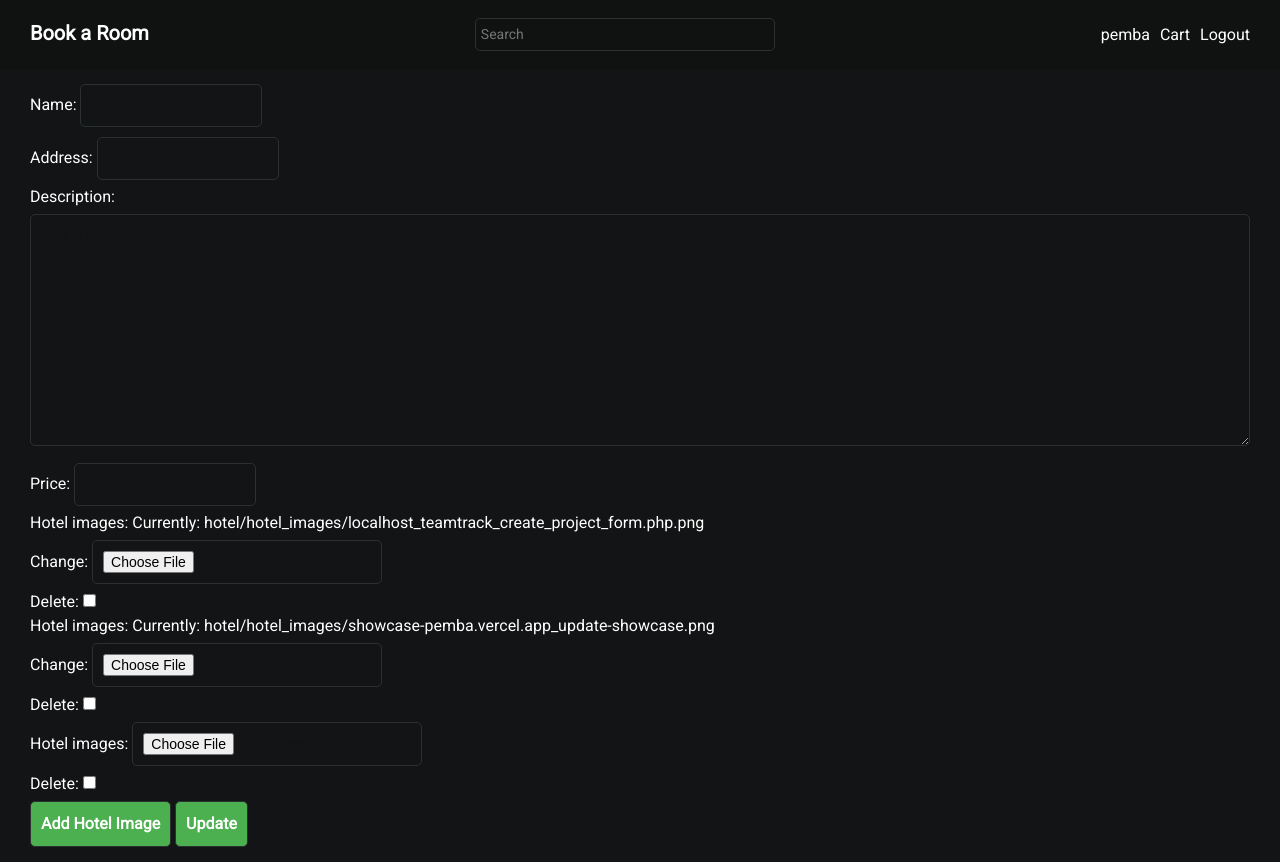
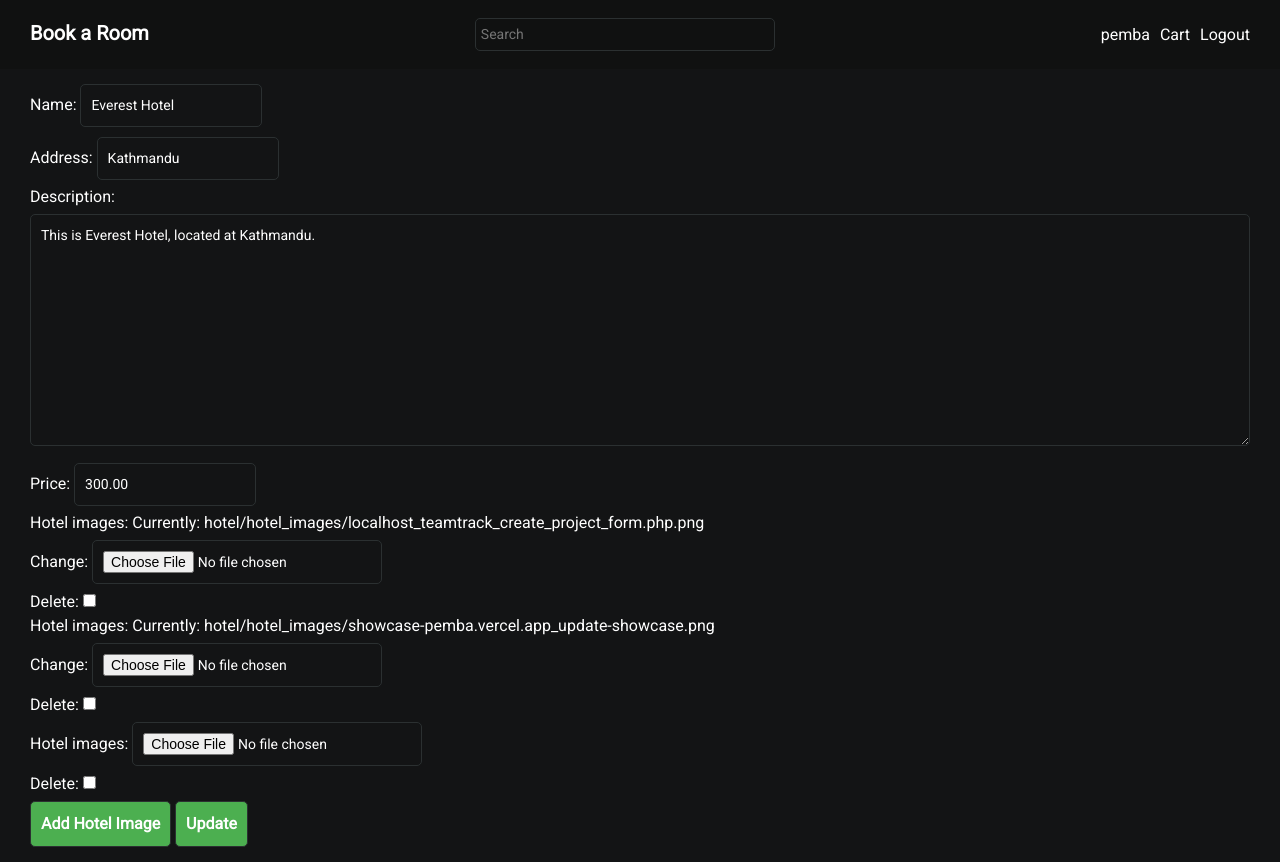
Before and after one commit to pembattech/book-a-room, a Django app: a page that uses templates/nav.html in a window 1280 px wide. Run offline with Django 5.2, Linux system fonts and the light colour scheme; a user stored in the database is signed in; data comes from the database, SQL or seed files in the repository.

Commit message:
Update style.

```diff
--- a/static/css/styles.css
+++ b/static/css/styles.css
@@ -21,7 +21,7 @@ button {
     border-radius: 5px;
     box-sizing: border-box;
     font-size: 14px;
-    color: #131415;
+    color: #fff;
     background-color: #ff000000;
     outline: none;
 }
```
